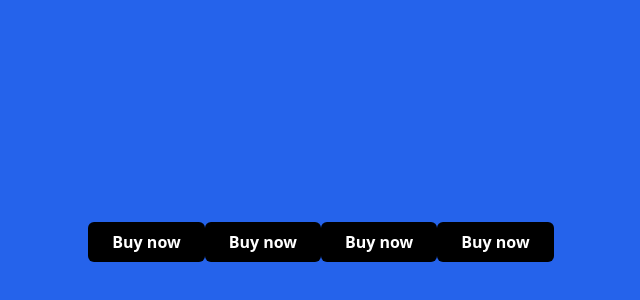
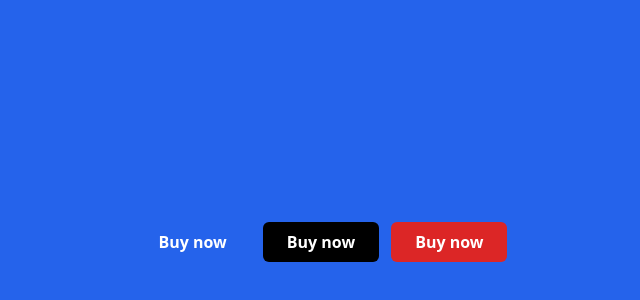
Before and after one commit to RianiDestianti/React-LearnJavaScript, a React (Vite) app: page / in a window 1280 px wide. Shown: the part 158-458 px from the top of the page, without its empty margins (319-959 px from the left). Built offline with nearby package versions, Linux system fonts and the light colour scheme.

Commit message:
feat: create Button component (arrow function)

```diff
--- a/src/App.jsx
+++ b/src/App.jsx
@@ -4,7 +4,7 @@ class Button extends React.Component {
   render() {
     return (
       <button
-        className="h-10 px-6 font-semibold rounded-md bg-black text-white"
+        className="h-10 px-6 font-semibold rounded-md bg-slate  text-white"
         type="submit"
       >
         Buy now
@@ -24,14 +24,24 @@ function ButtonBlack(){
   )
 }
 
+const ButtonRed = () => {
+  return (
+    <button
+      className="h-10 px-6 font-semibold rounded-md bg-red-600 text-white"
+      type="submit"
+    >
+      Buy now
+    </button>
+  );
+};
+
 function App() {
   return (
-    <div className="flex justify-center bg-blue-600 min-h-screen items-center">
-      <div>
+    <div className="flex justify-center items-center min-h-screen bg-blue-600">
+      <div className="flex gap-x-3">
         <Button />
-        <Button />
-        <Button />
-        <ButtonBlack></ButtonBlack>
+        <ButtonBlack />
+        <ButtonRed />
       </div>
     </div>
   );
```
